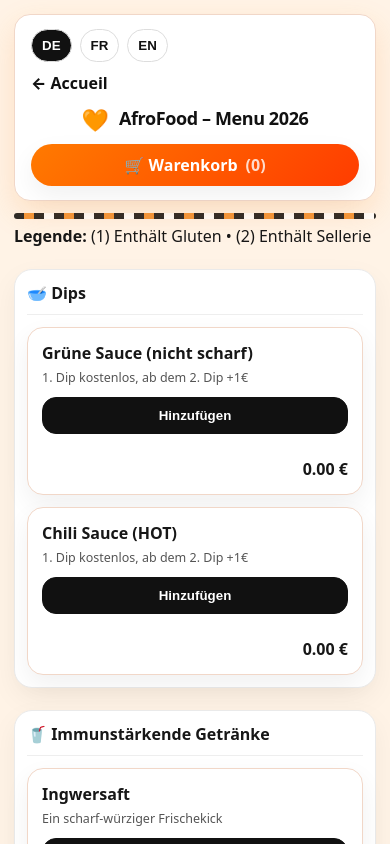
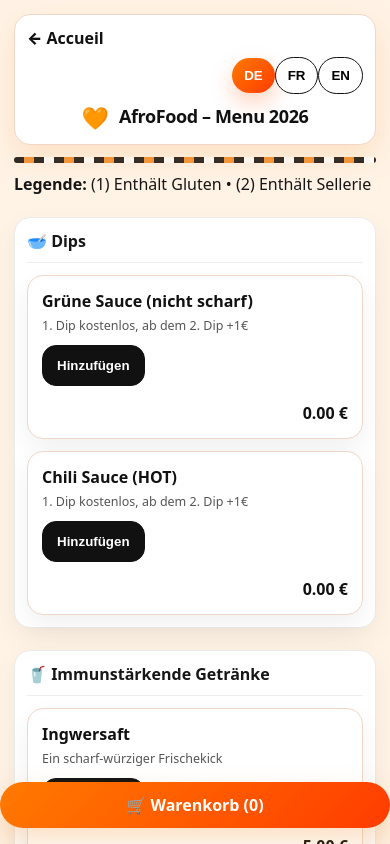
Before and after one commit to fossodjateng-gif/afrofood-app, a Next.js app: page /menu in a window 390 px wide. Shown: the top 844 px of the page. Built offline with nearby package versions, Linux system fonts and the light colour scheme.

Commit message:
Homepage + mobile fix + header cleanup

```diff
--- a/src/app/globals.css
+++ b/src/app/globals.css
@@ -45,19 +45,49 @@
    AfroFood Responsive Premium
    =========================== */
 
+
+
+.af-lang-btn {
+  padding: 10px 12px;
+  border-radius: 999px;
+  border: 1px solid #111;
+  background: white;
+  font-weight: 900;
+  cursor: pointer;
+  transition: transform .15s ease, box-shadow .15s ease, background .15s ease, color .15s ease;
+}
+
+.af-lang-btn.is-active {
+  border: none;
+  color: white;
+  background: linear-gradient(135deg, #ff7a00, #ff3c00);
+  box-shadow: 0 10px 22px rgba(255, 80, 0, 0.25);
+}
+
+/* ===========================
+   AfroFood Mobile Ultra Premium
+   =========================== */
+
 @media (max-width: 720px) {
   .af-page {
     padding: 14px !important;
   }
 
+  .af-container {
+    width: 100% !important;
+  }
+
+  /* Topbar devient une colonne */
   .af-topbar {
     flex-direction: column !important;
     align-items: stretch !important;
     gap: 10px !important;
+    padding: 12px 12px !important;
   }
 
-  .af-topbar a {
-    align-self: flex-start;
+  /* Ligne du haut : Accueil + langues */
+  .af-topbar > a {
+    align-self: flex-start !important;
   }
 
   .af-brand {
@@ -65,32 +95,40 @@
   }
 
   .af-subtitle {
-    display: none !important; /* cache "Commande digitale..." sur mobile */
+    display: none !important;
   }
 
+  /* Bouton panier full width */
   .af-pill {
     width: 100% !important;
     justify-content: center !important;
   }
 
+  /* Sections plus compactes */
   .af-section {
     padding: 12px !important;
+    border-radius: 16px !important;
   }
 
+  /* Cards: stack en colonne */
   .af-card {
     flex-direction: column !important;
     align-items: stretch !important;
+    gap: 12px !important;
+    border-radius: 16px !important;
   }
 
+  /* Prix passe en bas à droite */
   .af-price {
     text-align: right !important;
-    margin-top: 8px !important;
+    margin-top: 4px !important;
     font-size: 16px !important;
   }
 
+  /* Boutons plus “touch-friendly” */
   .af-btn {
-    width: 100% !important;
-    padding: 10px 12px !important;
+    padding: 12px 14px !important;
+    border-radius: 14px !important;
   }
 }
 
@@ -107,3 +145,99 @@
     font-size: 12.5px !important;
   }
 }
+/* =========================
+   AfroFood Mobile Cart Bar
+   ========================= */
+
+.af-mobile-cartbar {
+  display: none;
+}
+
+@media (max-width: 720px) {
+
+  /* Topbar responsive propre */
+  .af-topbar {
+    flex-wrap: wrap;
+    gap: 8px !important;
+  }
+
+  /* Ligne 1 : back + langues */
+  .af-topbar .af-back {
+    order: 1;
+  }
+
+  .af-topbar .af-actions {
+    order: 2;
+    margin-left: auto;
+  }
+
+  /* Ligne 2 : marque centrée */
+  .af-topbar .af-brand {
+    order: 3;
+    width: 100%;
+    justify-content: center !important;
+    text-align: center;
+  }
+
+  .af-topbar .af-title {
+    font-size: 18px !important;
+  }
+
+  .af-topbar .af-subtitle {
+    font-size: 12px !important;
+  }
+
+  /* Cartbar bottom */
+  .af-mobile-cartbar {
+    position: fixed;
+    bottom: 16px;
+    left: 16px;
+    right: 16px;
+    z-index: 50;
+    display: flex;
+    justify-content: center;
+  }
+
+}
+
+  .af-mobile-cartbtn {
+    width: 100%;
+    padding: 14px;
+    border-radius: 999px;
+    background: linear-gradient(135deg, #ff7a00, #ff3c00);
+    color: white;
+    font-weight: 900;
+    text-align: center;
+    text-decoration: none;
+    box-shadow: 0 12px 30px rgba(0,0,0,0.25);
+  }
+
+.af-mobile-cartbar {
+  position: fixed;
+  bottom: 16px;
+  left: 0;
+  right: 0;
+  display: flex;
+  justify-content: center;
+  z-index: 100;
+}
+
+.af-mobile-cartbtn {
+  background: linear-gradient(135deg, #ff7a00, #ff3c00);
+  color: white;
+  padding: 14px 22px;
+  border-radius: 999px;
+  font-weight: 900;
+  text-decoration: none;
+  box-shadow: 0 14px 34px rgba(242, 140, 40, 0.35);
+  transition: all 0.25s ease;
+}
+
+.af-mobile-cartbtn:hover {
+  transform: translateY(-2px);
+  box-shadow: 0 18px 40px rgba(242, 140, 40, 0.45);
+}
+
+.af-page {
+  padding-bottom: 120px;
+}
--- a/src/app/menu/page.tsx
+++ b/src/app/menu/page.tsx
@@ -4,14 +4,12 @@
 import { addToCart, getCart } from "@/lib/cart";
 import { translations, type Lang } from "@/lib/translations";
 
-
 const BRAND = {
-  orange: "#F28C28",     // proche du logo
-  orangeSoft: "#FFF3E6", // fond chaud très clair
+  orange: "#F28C28",
+  orangeSoft: "#FFF3E6",
   black: "#111111",
   border: "#F1D7C8",
 };
-
 
 const UI = {
   page: {
@@ -19,7 +17,6 @@
     fontFamily:
       "ui-sans-serif, system-ui, -apple-system, Segoe UI, Roboto, Helvetica, Arial",
     background: BRAND.orangeSoft,
-
     minHeight: "100vh",
   } as React.CSSProperties,
 
@@ -69,31 +66,6 @@
     maxWidth: 420,
   } as React.CSSProperties,
 
-  pill: {
-  display: "inline-flex",
-  alignItems: "center",
-  gap: 8,
-  padding: "10px 16px",
-  borderRadius: 999,
-  border: "none",
-  background: "linear-gradient(135deg, #ff7a00, #ff3c00)",
-  color: "white",
-  textDecoration: "none",
-  fontWeight: 900,
-  boxShadow: "0 10px 26px rgba(17,17,17,0.06)", // base
-  transition: "all 0.2s ease",                  // important
-} as React.CSSProperties,
-
-
-  note: {
-    marginTop: 14,
-    padding: "12px 14px",
-    borderRadius: 14,
-    border: "1px solid #eee",
-    background: "white",
-    color: "#333",
-  } as React.CSSProperties,
-
   section: {
     marginTop: 22,
     padding: "14px 16px",
@@ -132,6 +104,7 @@
   name: {
     fontSize: 16,
     fontWeight: 900,
+    color: BRAND.black,
   } as React.CSSProperties,
 
   desc: {
@@ -145,6 +118,7 @@
     fontSize: 18,
     fontWeight: 900,
     whiteSpace: "nowrap",
+    color: BRAND.black,
   } as React.CSSProperties,
 
   btn: {
@@ -159,20 +133,26 @@
     transition: "all 0.2s ease",
   } as React.CSSProperties,
 
-
-  checkboxRow: {
-    display: "flex",
-    gap: 10,
-    marginTop: 10,
+  // bouton panier en bas (orange premium)
+  bottomCartBtn: {
+    display: "inline-flex",
     alignItems: "center",
-    color: "#333",
-    fontSize: 13,
+    justifyContent: "center",
+    gap: 8,
+    width: "100%",
+    padding: "12px 16px",
+    borderRadius: 999,
+    border: "none",
+    background: "linear-gradient(135deg, #ff7a00, #ff3c00)",
+    color: "white",
+    textDecoration: "none",
+    fontWeight: 900,
+    boxShadow: "0 14px 30px rgba(242,140,40,0.28)",
   } as React.CSSProperties,
 };
 
-
 type MenuItem = {
-  id?: string; // <-- ajouté
+  id?: string;
   name: string;
   price: number;
   desc?: string;
@@ -185,32 +165,53 @@
 };
 
 const sections: Section[] = [
-
   {
     title: "🥣 Dips",
     items: [
-    { id: "dip-green", name: "Grüne Sauce (nicht scharf)", price: 0, desc: "1. Dip kostenlos, ab dem 2. Dip +1€" },
-    { id: "dip-chili", name: "Chili Sauce (HOT)", price: 0, desc: "1. Dip kostenlos, ab dem 2. Dip +1€" },
+      {
+        id: "dip-green",
+        name: "Grüne Sauce (nicht scharf)",
+        price: 0,
+        desc: "1. Dip kostenlos, ab dem 2. Dip +1€",
+      },
+      {
+        id: "dip-chili",
+        name: "Chili Sauce (HOT)",
+        price: 0,
+        desc: "1. Dip kostenlos, ab dem 2. Dip +1€",
+      },
     ],
   },
-
-
   {
     title: "🥤 Immunstärkende Getränke",
     items: [
       { name: "Ingwersaft", price: 5, desc: "Ein scharf-würziger Frischekick" },
-      { name: "Hibiskussaft", price: 5, desc: "Erfrischend und reich an Antioxidantien" },
+      {
+        name: "Hibiskussaft",
+        price: 5,
+        desc: "Erfrischend und reich an Antioxidantien",
+      },
     ],
   },
   {
     title: "🍩 Finger Food",
     items: [
-      { name: "Puff-puff (1)", price: 5, desc: "Goldbraune Hefebällchen – außen knusprig, innen fluffig", tags: ["VEGAN"], },
-      { name: "Plantain Chips", price: 5, desc: "Knusprig frittierte Kochbananenscheiben", tags: ["VEGAN"], },
+      {
+        name: "Puff-puff (1)",
+        price: 5,
+        desc: "Goldbraune Hefebällchen – außen knusprig, innen fluffig",
+        tags: ["VEGAN"],
+      },
+      {
+        name: "Plantain Chips",
+        price: 5,
+        desc: "Knusprig frittierte Kochbananenscheiben",
+        tags: ["VEGAN"],
+      },
     ],
   },
   {
-    title: "🌍 Afrika besuchen ",
+    title: "🌍 Afrika besuchen",
     items: [
       {
         name: "BHB (1)(2) (Kamerun) – Veganer Teller",
@@ -227,7 +228,7 @@
       {
         name: "Batbout mit Hähnchenfüllung (2) (Marokko)",
         price: 15,
-        desc: " Marokkanische Fladenbroten mit gegrilltem Pollo Fino, serviert mit Tomaten und Salat",
+        desc: "Marokkanische Fladenbroten mit gegrilltem Pollo Fino, serviert mit Tomaten und Salat",
         tags: ["CHICKEN"],
       },
     ],
@@ -273,7 +274,6 @@
         fontWeight: 900,
         letterSpacing: 0.3,
       }}
-
     >
       {label}
     </span>
@@ -282,7 +282,6 @@
 
 export default function MenuPage() {
   const [cartCount, setCartCount] = React.useState(0);
-
   const [lang, setLang] = React.useState<Lang>("de");
 
   React.useEffect(() => {
@@ -297,74 +296,57 @@
 
   const t = translations[lang];
 
-
   React.useEffect(() => {
     const cart = getCart();
     const count = cart.reduce((sum, it) => sum + it.qty, 0);
     setCartCount(count);
   }, []);
 
-
   return (
     <main style={UI.page} className="af-page">
       <div style={UI.container} className="af-container">
+        {/* TOPBAR */}
+        <div style={UI.topbar} className="af-topbar">
+          {/* gauche */}
+          <a
+            href="/"
+            className="af-back"
+            style={{ textDecoration: "none", fontWeight: 900, color: BRAND.black }}
+          >
+            ← {t.home ?? "Accueil"}
+          </a>
 
-    <div style={UI.topbar} className="af-topbar">
+          {/* centre */}
+          <div style={UI.brand} className="af-brand">
+            <div style={{ fontSize: 22 }}>🧡</div>
+            <div style={{ minWidth: 0 }}>
+              <h1 style={UI.title} className="af-title">
+                AfroFood – Menu 2026
+              </h1>
+              <div style={UI.subtitle} className="af-subtitle">
+                {t.subtitle ?? "Commande digitale (DE • FR • EN)"}
+              </div>
+            </div>
+          </div>
 
-<div style={{ display: "flex", gap: 8, alignItems: "center" }}>
+          {/* droite : langues */}
+          <div className="af-actions">
+            <div className="af-lang">
               {(["de", "fr", "en"] as Lang[]).map((L) => (
                 <button
                   key={L}
+                  type="button"
                   onClick={() => setLanguage(L)}
-      style={{
-        padding: "8px 10px",
-        borderRadius: 999,
-        border: "1px solid #ddd",
-        background: lang === L ? "#111" : "white",
-        color: lang === L ? "white" : "#111",
-        cursor: "pointer",
-        fontWeight: 900,
-      }}
+                  className={`af-lang-btn ${lang === L ? "is-active" : ""}`}
                 >
                   {L.toUpperCase()}
                 </button>
               ))}
             </div>
-
-
-
-        <a href="/" style={{ textDecoration: "none", fontWeight: 800, color: "#111" }}>
-           ← Accueil
-        </a>
-
-       <div style={UI.brand} className="af-brand">
-
-              <div style={{ fontSize: 22 }}>🧡</div>
-          <div style={{ minWidth: 0 }}>
-              <h1 style={UI.title} className="af-title">AfroFood – Menu 2026</h1>
-<div style={UI.subtitle} className="af-subtitle">Commande digitale (DE • FR • EN)</div>
-
           </div>
         </div>
 
-<a
-  href="/cart"
-  style={UI.pill} className="af-pill"
-  onMouseEnter={(e) => {
-    e.currentTarget.style.transform = "translateY(-3px)";
-    e.currentTarget.style.boxShadow = "0 16px 34px rgba(242,140,40,0.18)";
-  }}
-  onMouseLeave={(e) => {
-    e.currentTarget.style.transform = "translateY(0)";
-    e.currentTarget.style.boxShadow = "0 10px 26px rgba(17,17,17,0.06)";
-  }}
->
-  🛒 {t.cart}  <span style={{ opacity: 0.8 }}>({cartCount})</span>
-</a>
-
-
-</div>
-
+        {/* motif / ligne (EN DEHORS du topbar) */}
         <div
           style={{
             height: 6,
@@ -376,36 +358,43 @@
           }}
         />
 
-
-      <p style={{ marginTop: 6 }}>
-  <b>{t.legend}:</b> (1) Enthält Gluten • (2) Enthält Sellerie
+        {/* légende */}
+        <p style={{ marginTop: 10 }}>
+          <b>{t.legend ?? "Legende"}:</b> (1) Enthält Gluten • (2) Enthält Sellerie
         </p>
 
-
+        {/* sections */}
         {sections.map((sec) => (
           <section key={sec.title} style={UI.section} className="af-section">
-  <h2 style={UI.sectionTitle} className="af-section-title">{sec.title}</h2>
+            <h2 style={UI.sectionTitle} className="af-section-title">
+              {sec.title}
+            </h2>
 
             <div style={UI.grid}>
-
               {sec.items.map((it) => (
                 <div key={it.name} style={UI.card} className="af-card">
-
                   <div>
                     <div style={UI.name}>
                       {it.name}
-                    {it.tags?.map((t) => (
-                      <Tag key={t} label={t} />
+                      {it.tags?.map((tg) => (
+                        <Tag key={tg} label={tg} />
                       ))}
                     </div>
 
-                  {it.desc && <div style={UI.desc} className="af-desc">{it.desc}</div>}
-
+                    {it.desc && (
+                      <div style={UI.desc} className="af-desc">
+                        {it.desc}
+                      </div>
+                    )}
 
                     <button
+                      className="af-btn"
+                      style={UI.btn}
                       onClick={() => {
                         addToCart({
-      id: it.id ?? it.name.toLowerCase().replace(/[^a-z0-9]+/g, "-"),
+                          id:
+                            it.id ??
+                            it.name.toLowerCase().replace(/[^a-z0-9]+/g, "-"),
                           name: it.name,
                           price: it.price,
                           redSauce: false,
@@ -413,10 +402,9 @@
                         });
 
                         const cart = getCart();
-    const count = cart.reduce((sum, it) => sum + it.qty, 0);
+                        const count = cart.reduce((sum, x) => sum + x.qty, 0);
                         setCartCount(count);
                       }}
-  style={UI.btn} className="af-btn"
                       onMouseEnter={(e) => {
                         e.currentTarget.style.background = BRAND.orange;
                         e.currentTarget.style.borderColor = BRAND.orange;
@@ -425,16 +413,12 @@
                         e.currentTarget.style.background = BRAND.black;
                         e.currentTarget.style.borderColor = BRAND.black;
                       }}
-
                     >
-  {t.add}
-
+                      {t.add ?? "Hinzufügen"}
                     </button>
-
                   </div>
 
                   <div style={UI.price} className="af-price">
-
                     {it.price.toFixed(2)} €
                   </div>
                 </div>
@@ -443,6 +427,13 @@
           </section>
         ))}
       </div>
+
+      {/* BARRE PANIER EN BAS (seule) */}
+      <div className="af-mobile-cartbar">
+        <a href="/cart" className="af-mobile-cartbtn" style={UI.bottomCartBtn}>
+          🛒 {t.cart ?? "Warenkorb"} ({cartCount})
+        </a>
+      </div>
     </main>
   );
 }
```
Also changed, not shown: src/app/cart/page.tsx (+64 -13 lines), src/app/page.tsx (+76 -8 lines), public/logo-afrofood.png (added). Lines whose indentation alone changed are shown as unchanged.
